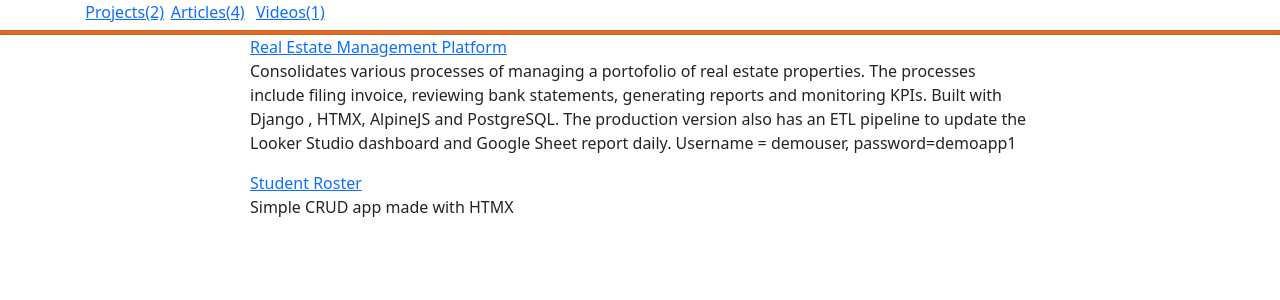
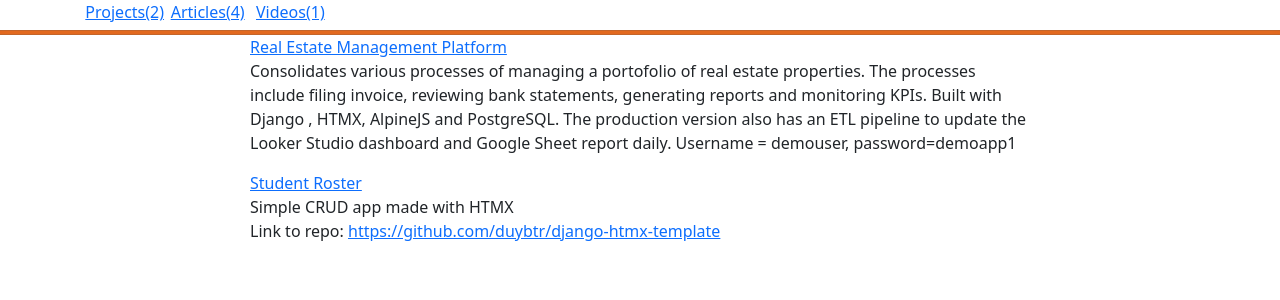
Before and after one commit to duybtr/professional_portfolio, a Django app: page / in a window 1280 px wide. Shown: the top 300 px of the page. Run offline with Django 4.2, Linux system fonts and the light colour scheme; data comes from the database, SQL or seed files in the repository; both versions use the stored data as it was after the commit; parts of the project's set-up code (start-up, migrations or seed data) failed here and were passed over.

Commit message:
added repo link

```diff
--- a/portfolio/models.py
+++ b/portfolio/models.py
@@ -12,3 +12,4 @@ class Blog(models.Model):
     category = models.CharField(max_length=20, choices=choices, default='app')
     link = models.CharField(max_length=200)
     description = models.CharField(max_length=2000, default='')
+    repo_link = models.CharField(max_length=200, default='')
--- a/templates/portfolio/blog.html
+++ b/templates/portfolio/blog.html
@@ -2,7 +2,12 @@
 
 {% block content %}
     {% for blog in blogs %}
-    <a href="{{ blog.link }}">{{blog.title}}</a>
-    <p>{{blog.description}}</p>
+        <a href="{{ blog.link }}">{{blog.title}}</a>
+
+        <p>{{blog.description}}
+            {% if blog.repo_link|length > 0 %}
+                <br />Link to repo: <a href="{{blog.repo_link}}">{{blog.repo_link}}</a>
+            {% endif %}
+        </p>
     {% endfor %}
 {% endblock content %}
```
Also changed, not shown: db.sqlite3, portfolio/migrations/0004_blog_repo_link.py (added).
